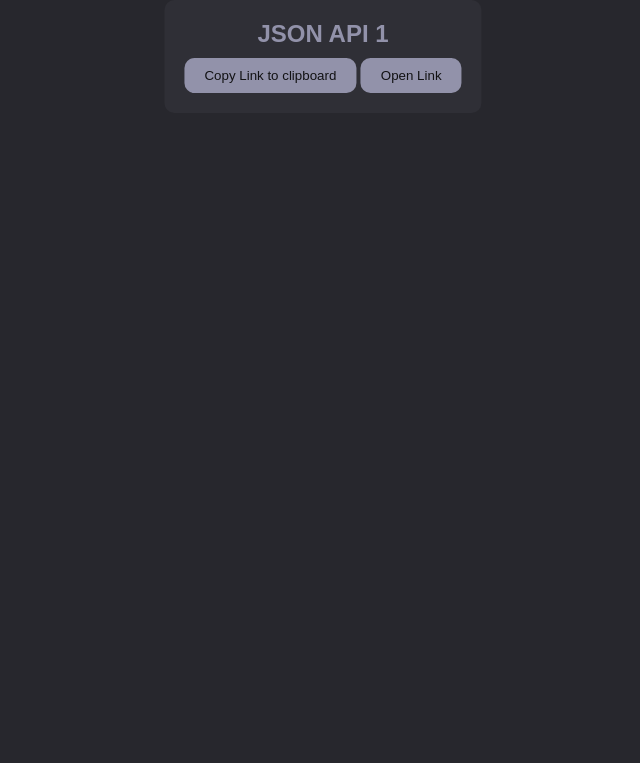
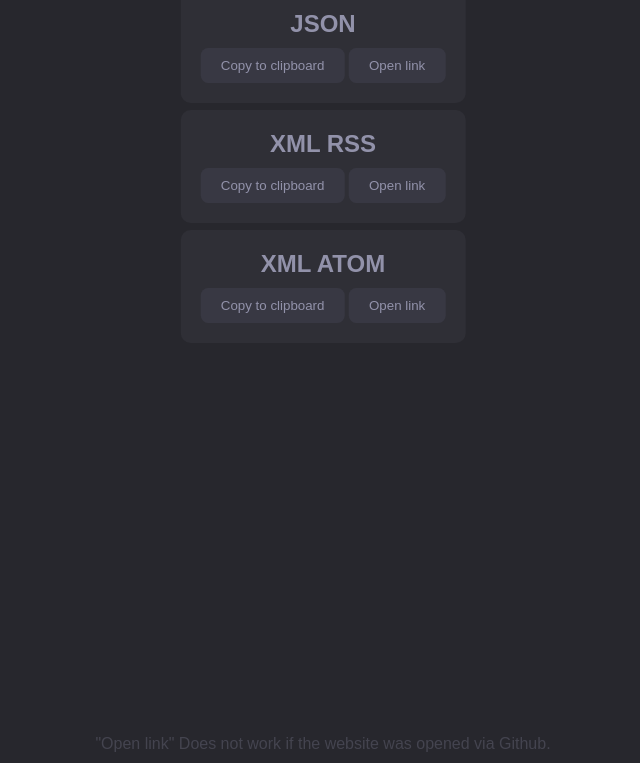
Before and after one commit to nilssteiner123/WebsiteAPI, a plain HTML site: page index.html in a window 1280 px wide. Shown: the part 160-923 px from the top of the page, without its empty margins (317-957 px from the left). Before the commit the page ends 800 px from the top, so only its background shows below. Drawn offline with Linux system fonts and the light colour scheme.

Commit message:
Update index.html
Added more API's

```diff
--- a/index.html
+++ b/index.html
@@ -2,82 +2,165 @@
 <html>
 <head>
     <script>
-        function copyToClipboard() {
-            var copyText = "http://localhost/api_test.json"; // Hier den gewünschten Link eintragen
+        function copyToClipboardJSON() {
+            var apiLink = "http://localhost/api_test.json";
             var textArea = document.createElement("textarea");
-            textArea.value = copyText;
+            textArea.value = apiLink;
             document.body.appendChild(textArea);
             textArea.select();
             document.execCommand('copy');
             document.body.removeChild(textArea);
-            alert("Link wurde in die Zwischenablage kopiert: " + copyText);
+            alert("Link wurde in die Zwischenablage kopiert: " + apiLink);
         }
+
+        function copyToClipboardXMLRSS() {
+            var apiLink = "http://localhost/xml_rss_test.xml";
+            var textArea = document.createElement("textarea");
+            textArea.value = apiLink;
+            document.body.appendChild(textArea);
+            textArea.select();
+            document.execCommand('copy');
+            document.body.removeChild(textArea);
+            alert("Link wurde in die Zwischenablage kopiert: " + apiLink);
+        }
+
+        function copyToClipboardXMLATOM() {
+            var apiLink = "http://localhost/xml_atom_test.xml";
+            var textArea = document.createElement("textarea");
+            textArea.value = apiLink;
+            document.body.appendChild(textArea);
+            textArea.select();
+            document.execCommand('copy');
+            document.body.removeChild(textArea);
+            alert("Link wurde in die Zwischenablage kopiert: " + apiLink);
+        }
+
     </script>
 
     <style>
         body {
-            background: #27272d; /* Hintergrundfarbe */
+            background: #27272d;
             text-align: center;
-            font-family: "Raleway", Arial, sans-serif; /* Moderne Schriftart hinzugefügt */
+            font-family: "Raleway", Arial, sans-serif;
             color: white;
         }
 
         .container {
             position: absolute;
             left: 50%;
-            transform: translateX(-50%); /* Nur horizontal zentriert lassen */
-            background: #2f2f36; /* Hintergrundfarbe des Containers */
-            padding: 20px; /* Innenabstand für den Container */
-            border-radius: 10px; /* Abgerundete Ecken für den Container */
+            transform: translateX(-50%);
+            background: #2f2f36;
+            padding: 20px;
+            border-radius: 10px;
+}
+
+        #headerContainer {
+            top: 80px;
         }
 
-        #container1 {
-            top: 40px; /* 20px Margin oben */
+        #containerheadline {
+            margin-top: 40px;
+            margin-bottom: 40px;
+            top: 40px;
         }
 
-        #container2 {
-            top: 160px; /* Abstand vom vorherigen Container */
+        #jsonApiContainer {
+            top: 150px;
         }
 
-        #text1 {
+        #xmlrssApiContainer {
+            top: 270px;
+        }
+
+        #xmlatomApiContainer {
+            top: 390px;
+        }
+
+        #footercontainer {
+            margin-top: 20px;
+            margin-bottom: 20px;
+        }
+
+        .sectionTitle {
             color: #9292aa;
             font-size: 48px;
-            font-weight: bold; /* Fett gedruckter Text hinzugefügt */
+            font-weight: bold;
         }
 
-        #text2 {
+        .sectiondescription {
+            color: #9292aa;
+            font-size: 36;
+            font-weight: normal;
+            margin-top: 40px;
+            margin-bottom: 20px;
+        }
+
+        .sectionheadline {
+            color: #9292aa;
+            font-size: 36px;
+            font-weight: bold;
+            margin-top: 40px;
+            margin-bottom: 10px;
+        }
+
+        .sectionfooter {
+            margin-top: 750px;
+            margin-bottom: 10px;
+            color: #9292aa46;
+        }
+
+        .apiTitle {
             color: #9292aa;
             font-size: 24px;
             font-weight: bold;
         }
 
-        .copy-button,
-        .open-button {
-            background-color: #9292aa;
-            color: #121214; /* Schriftfarbe auf dunkleres Weiß ändern */
+        .copyButton,
+        .openButton {
+            background-color: #383843;
+            color: #9292aa;
             border: none;
             padding: 10px 20px;
-            margin-top: 10px; /* 10px Abstand zum vorherigen Element (text2) */
+            margin-top: 10px;
             cursor: pointer;
-            transition: background-color 0.3s, color 0.3s; /* Sanfter Übergang für die Hintergrund- und Schriftfarbe */
-            border-radius: 10px; /* Abgerundete Kanten */
+            transition: background-color 0.2s, color 0.2s;
+            border-radius: 7.5px;
         }
 
-        .copy-button:hover,
-        .open-button:hover {
-            background-color: #5f5f70; /* Hintergrundfarbe auf dunkleres Weiß ändern */
-            color: white; /* Schriftfarbe zurück zu Weiß ändern */
+        .copyButton:hover,
+        .openButton:hover {
+            background-color: #5f5f70;
+            color: #1c1c22;
         }
+
     </style>
 </head>
 <body>
-    <div id="container1">
-        <div id="text1">API Test Website</div>
+    <div id="headerContainer">
+        <div class="sectionTitle">API Test Website</div>
     </div>
-    <div class="container" id="container2">
-        <div id="text2">JSON API 1</div>
-        <button class="copy-button" onclick="copyToClipboard()">Copy Link to clipboard</button>
-        <button class="open-button" onclick="window.location.href = 'http://localhost/api_test.json'">Open Link</button>
+    <div id="Containerheadline">
+        <div class="sectionheadline">API's</div>
+    </div>
+    <div class="container" id="jsonApiContainer">
+        <div class="apiTitle">JSON</div>
+        <button class="copyButton" onclick="copyToClipboardJSON()">Copy to clipboard</button>
+        <button class="openButton" onclick="window.location.href = 'http://localhost/api_test.json'">Open link</button>
+    </div>
+    <div class="container" id="xmlrssApiContainer">
+        <div class="apiTitle">XML RSS</div>
+        <button class="copyButton" onclick="copyToClipboardXMLRSS()">Copy to clipboard</button>
+        <button class="openButton" onclick="window.location.href = 'http://localhost/xml_rss_test.xml'">Open link</button>
+    </div>
+    <div class="container" id="xmlatomApiContainer">
+        <div class="apiTitle">XML ATOM</div>
+        <button class="copyButton" onclick="copyToClipboardXMLATOM()">Copy to clipboard</button>
+        <button class="openButton" onclick="window.location.href = 'http://localhost/xml_atom_test.xml'">Open link</button>
     </div>
 </body>
+<footer>
+    <div id >
+        <div class="sectionfooter" >"Open link" Does not work if the website was opened via Github.</div>
+    </div>
+</footer>
 </html>
```
